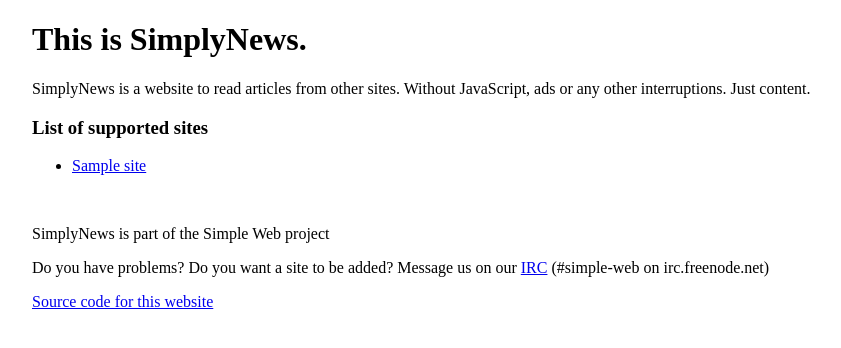
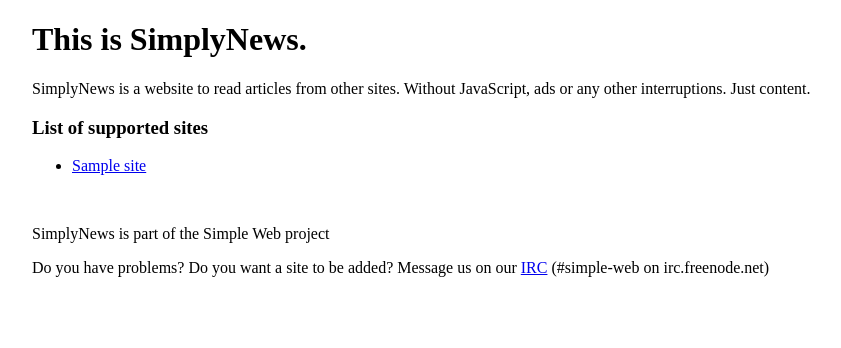
Before and after one commit to Simple-Web-Project/SimplyNews-Web, a Python web app: template templates/index.html in a window 1280 px wide. Shown: the top 348 px of the page, without its empty margins (208-1049 px from the left). Run offline with Jinja, Linux system fonts and the light colour scheme; the template is opened without the code that fills it: most values are stand-ins (such as "Sample title", 1, 10 or a date in 2020).

Commit message:
Remove link to repository

```diff
--- a/templates/base.html
+++ b/templates/base.html
@@ -13,7 +13,6 @@
 
         <footer>
         {% block footer %}
-            <a href="https://codeberg.org/simple-web/SimplyNews">Source code for this website</a>
         {% endblock %}
         </footer>
     </body>
```
